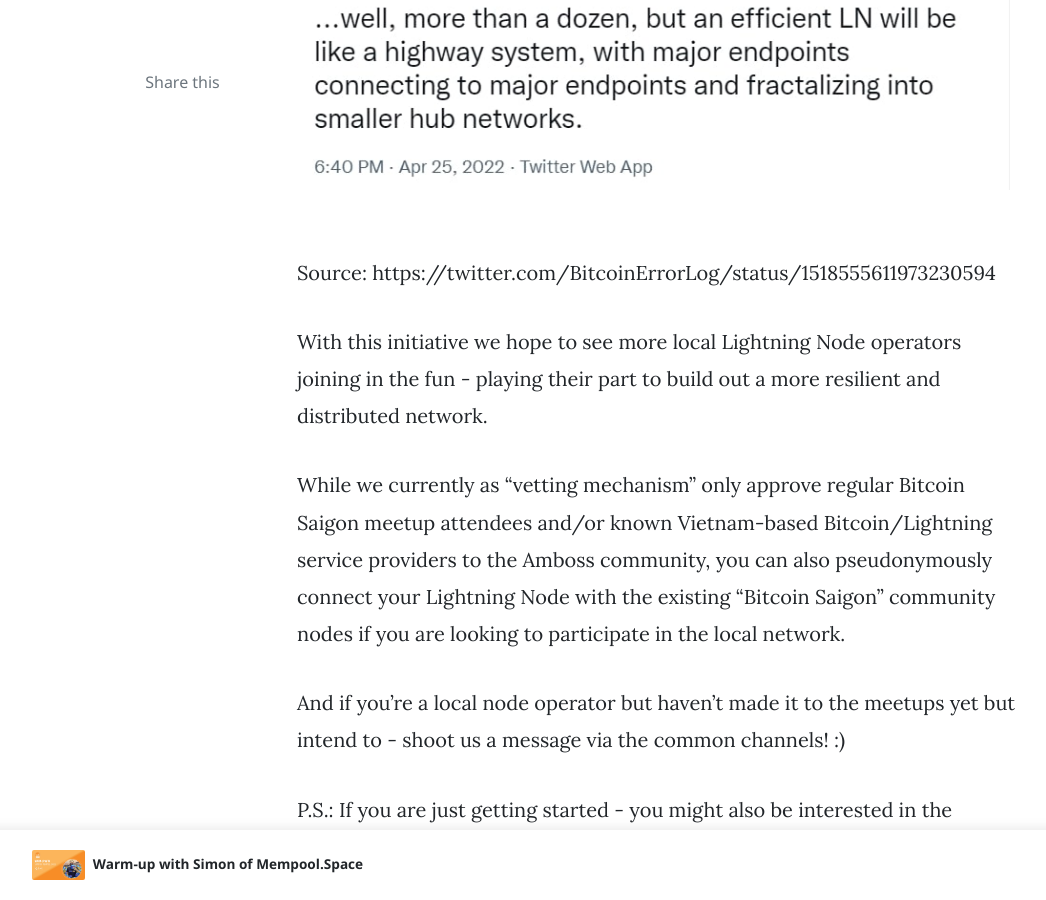
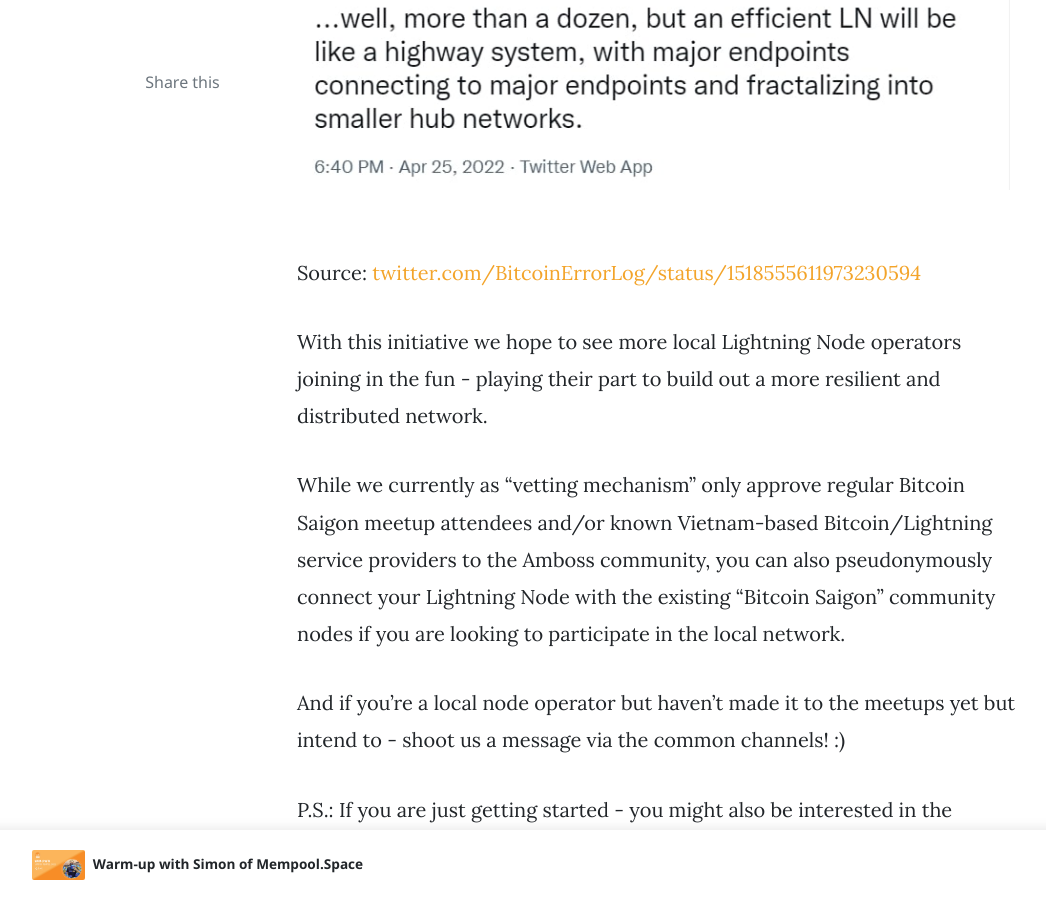
Before and after one commit to bitcoinsaigon/bitcoinsaigon.github.io, a Jekyll site: the page built from _posts/2022-05-09-bitcoin-saigon-lightning-community-on-amboss.md, in a window 1280 px wide and 900 px high, scrolled down 1342 px. Shown: the whole window, without its empty margins (73-1119 px from the left). Built offline with Jekyll 4.4.1, drawn with Linux system fonts in a browser that asks for light colours; nearby versions of some CDN libraries; comment, search, counter and statistics services are not loaded; some of the changed lines change nothing that is shown.

Commit message:
Fix twitter link

```diff
--- a/_posts/2022-05-09-bitcoin-saigon-lightning-community-on-amboss.md
+++ b/_posts/2022-05-09-bitcoin-saigon-lightning-community-on-amboss.md
@@ -14,7 +14,7 @@
 
 ![](/assets/images/bitcoin-saigon-lightning-community-on-amboss-1.jpg)
 
-Source: https://twitter.com/BitcoinErrorLog/status/1518555611973230594
+Source: [twitter.com/BitcoinErrorLog/status/1518555611973230594](https://twitter.com/BitcoinErrorLog/status/1518555611973230594)
 
 With this initiative we hope to see more local Lightning Node operators joining in the fun - playing their part to build out a more resilient and distributed network.
 
```
